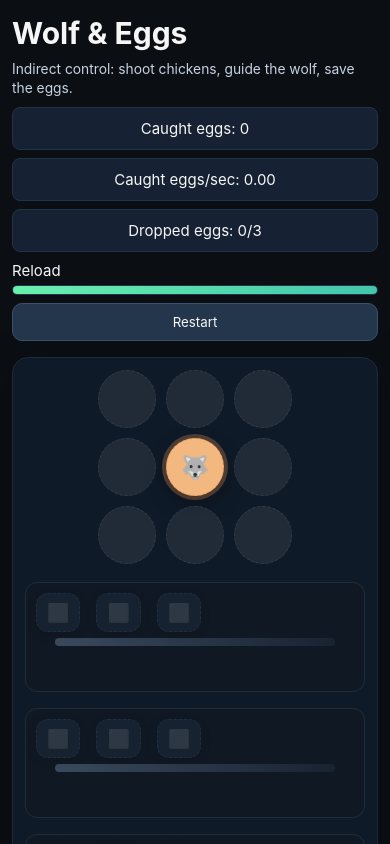
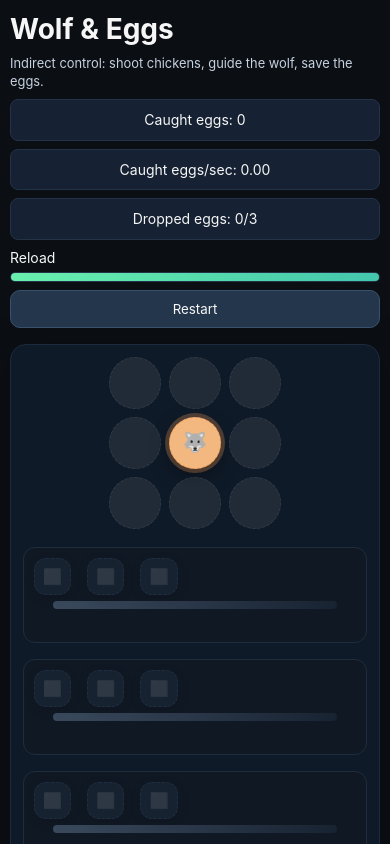
Before and after one commit to nikitabelotelov-ciliz/shooter-game, a React (Vite) app: page / in a window 390 px wide. Shown: the top 844 px of the page. Built offline with nearby package versions, Linux system fonts and the light colour scheme.

Commit message:
Fix mobile portrait layout overflow and sizing

```diff
--- a/src/App.css
+++ b/src/App.css
@@ -8,7 +8,9 @@
 .app {
   padding: clamp(16px, 3vw, 24px);
   max-width: 1200px;
+  width: min(100%, 1200px);
   margin: 0 auto;
+  overflow-x: hidden;
 }
 
 .hud {
@@ -98,6 +100,12 @@
   border-radius: 16px;
   padding: 16px;
   box-shadow: 0 10px 40px rgba(0, 0, 0, 0.35);
+  width: 100%;
+  max-width: 100%;
+}
+
+.arena > * {
+  min-width: 0;
 }
 
 .column {
@@ -115,6 +123,7 @@
   min-height: 110px;
   overflow: hidden;
   gap: 12px;
+  min-width: 0;
 }
 
 .conveyor.right {
@@ -298,7 +307,8 @@
   .stat,
   .reload,
   .secondary {
-    flex: 1 1 45%;
+    flex: 1 1 48%;
+    min-width: 0;
   }
 
   .arena {
@@ -347,6 +357,7 @@
   .stat,
   .reload {
     min-width: unset;
+    width: 100%;
   }
 
   .reload .bar {
@@ -360,6 +371,7 @@
 
   .conveyor {
     padding: 10px;
+    min-height: 96px;
   }
 
   .chickens {
@@ -385,6 +397,36 @@
   }
 }
 
+@media (max-width: 420px) {
+  :root {
+    font-size: 14px;
+  }
+
+  .app {
+    padding: 10px;
+  }
+
+  .chicken {
+    font-size: 1.1rem;
+    padding: 8px;
+  }
+
+  .grid {
+    grid-template-columns: repeat(3, 52px);
+    grid-template-rows: repeat(3, 52px);
+    gap: 8px;
+  }
+
+  .node {
+    width: 52px;
+    height: 52px;
+  }
+
+  .wolf-icon {
+    font-size: 1.4rem;
+  }
+}
+
 @media (orientation: portrait) and (max-width: 960px) {
   .arena {
     grid-template-columns: 1fr;
```
